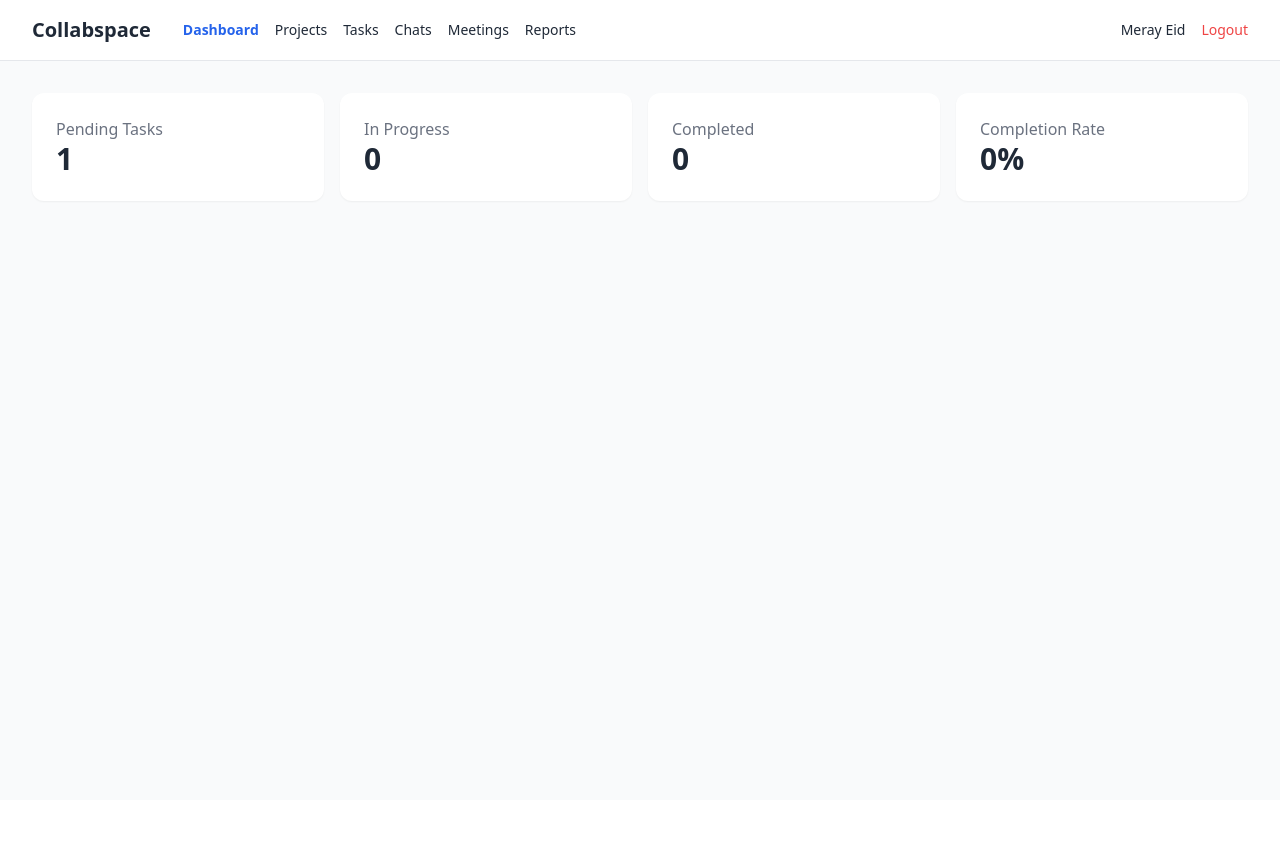
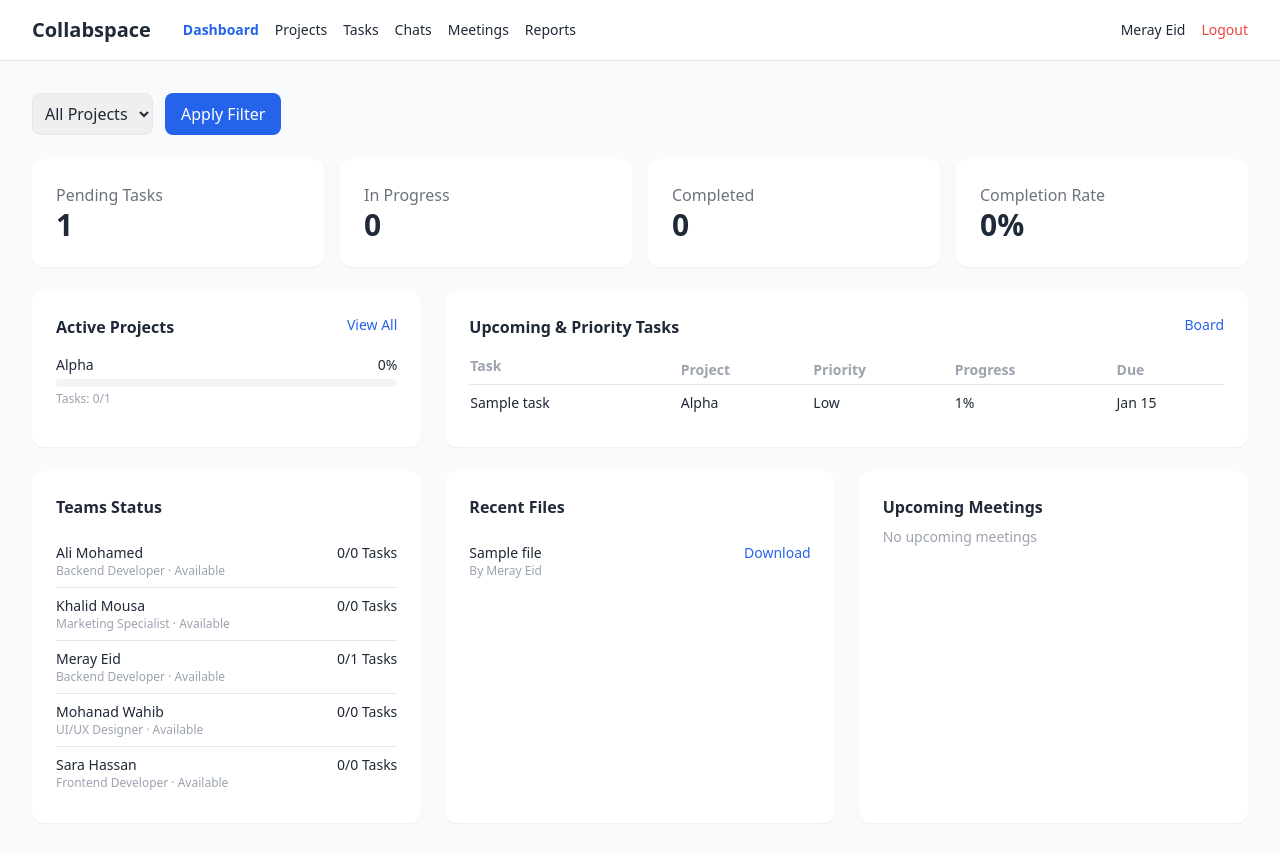
Before and after one commit to Meray-Eid77/collabspace-backend, a Laravel app: page /dashboard in a window 1280 px wide. Before the commit the page ends 202 px from the top, so only its background shows below. Run offline with Laravel 12, Linux system fonts and the light colour scheme; a user stored in the database is signed in; data comes from the database, SQL or seed files in the repository; tables that the repository leaves empty hold one stand-in row (values such as "Sample post"); parts of the project's set-up code (start-up, migrations or seed data) failed here and were passed over; some libraries are stand-ins or nearby versions.

Commit message:
feat: connect dashboard with projects, tasks, teams and files

```diff
--- a/app/Http/Controllers/DashboardController.php
+++ b/app/Http/Controllers/DashboardController.php
@@ -2,20 +2,52 @@
 
 namespace App\Http\Controllers;
 
+use App\Models\Project;
+use App\Models\ProjectFile;
 use App\Models\Task;
+use App\Models\User;
+use Illuminate\Http\Request;
 
 class DashboardController extends Controller
 {
-    public function index()
+    public function index(Request $request)
     {
-        $total = Task::count();
+        $projects = Project::orderBy('name')->get();
+
+        $tasks = Task::query()
+            ->when($request->project_id, fn ($q, $id) => $q->where('project_id', $id));
+
+        $total = (clone $tasks)->count();
+        $completed = (clone $tasks)->where('status', 'completed')->count();
+
         $stats = [
-            'pending' => Task::where('status', 'todo')->count(),
-            'in_progress' => Task::where('status', 'in_progress')->count(),
-            'completed' => Task::where('status', 'completed')->count(),
-            'rate' => $total ? round(Task::where('status', 'completed')->count() / $total * 100) : 0,
+            'pending' => (clone $tasks)->where('status', 'todo')->count(),
+            'in_progress' => (clone $tasks)->whereIn('status', ['in_progress', 'in_review'])->count(),
+            'completed' => $completed,
+            'rate' => $total ? round($completed / $total * 100) : 0,
         ];
 
-        return view('dashboard', compact('stats'));
+        $activeProjects = Project::withCount([
+            'tasks',
+            'tasks as completed_tasks_count' => fn ($q) => $q->where('status', 'completed'),
+        ])->where('status', 'active')->get();
+
+        $upcomingTasks = (clone $tasks)->with('project')
+            ->where('status', '!=', 'completed')
+            ->orderByRaw("FIELD(priority, 'high', 'medium', 'low')")
+            ->orderBy('due_date')
+            ->take(5)
+            ->get();
+
+        $teamStatus = User::withCount([
+            'tasks',
+            'tasks as done_tasks_count' => fn ($q) => $q->where('status', 'completed'),
+        ])->orderBy('name')->take(5)->get();
+
+        $recentFiles = ProjectFile::with('uploader')->latest()->take(3)->get();
+
+        return view('dashboard', compact(
+            'projects', 'stats', 'activeProjects', 'upcomingTasks', 'teamStatus', 'recentFiles'
+        ));
     }
 }
--- a/app/Models/User.php
+++ b/app/Models/User.php
@@ -38,6 +38,11 @@ class User extends Authenticatable
     public function teams(){
         return $this->belongsToMany(Team::class.'team_members')->withPivot('role')->withTimestamps();
     }
+    // Tasks assigned to the user
+    public function tasks()
+    {
+    return $this->belongsToMany(Task::class, 'task_assignees')->withTimestamps();
+    }
     //The files he uploaded
     public function files(){
         return $this->hasmany(ProjectFile::class,'uploaded_by');
--- a/resources/views/dashboard.blade.php
+++ b/resources/views/dashboard.blade.php
@@ -2,7 +2,17 @@
 @section('title', 'Dashboard')
 
 @section('content')
-<div class="grid grid-cols-4 gap-4">
+<form method="GET" class="flex gap-3 mb-6">
+    <select name="project_id" class="border rounded-lg p-2">
+        <option value="">All Projects</option>
+        @foreach ($projects as $p)
+            <option value="{{ $p->id }}" @selected(request('project_id') == $p->id)>{{ $p->name }}</option>
+        @endforeach
+    </select>
+    <button class="bg-blue-600 text-white rounded-lg px-4">Apply Filter</button>
+</form>
+
+<div class="grid grid-cols-4 gap-4 mb-6">
     <div class="bg-white p-6 rounded-xl shadow-sm">
         <p class="text-gray-500">Pending Tasks</p>
         <p class="text-3xl font-semibold">{{ $stats['pending'] }}</p>
@@ -20,4 +30,88 @@
         <p class="text-3xl font-semibold">{{ $stats['rate'] }}%</p>
     </div>
 </div>
+
+<div class="grid grid-cols-3 gap-6 mb-6">
+    <div class="bg-white p-6 rounded-xl shadow-sm">
+        <div class="flex justify-between mb-4">
+            <h3 class="font-semibold">Active Projects</h3>
+            <a href="/projects" class="text-blue-600 text-sm">View All</a>
+        </div>
+        @forelse ($activeProjects as $p)
+            @php $pct = $p->tasks_count ? round($p->completed_tasks_count / $p->tasks_count * 100) : 0; @endphp
+            <div class="mb-4">
+                <div class="flex justify-between text-sm">
+                    <a href="/projects/{{ $p->id }}">{{ $p->name }}</a>
+                    <span>{{ $pct }}%</span>
+                </div>
+                <div class="w-full bg-gray-100 rounded-full h-2 mt-1">
+                    <div class="bg-blue-600 h-2 rounded-full" style="width: {{ $pct }}%"></div>
+                </div>
+                <p class="text-xs text-gray-400 mt-1">Tasks: {{ $p->completed_tasks_count }}/{{ $p->tasks_count }}</p>
+            </div>
+        @empty
+            <p class="text-sm text-gray-400">No active projects</p>
+        @endforelse
+    </div>
+
+    <div class="bg-white p-6 rounded-xl shadow-sm col-span-2">
+        <div class="flex justify-between mb-4">
+            <h3 class="font-semibold">Upcoming & Priority Tasks</h3>
+            <a href="/tasks" class="text-blue-600 text-sm">Board</a>
+        </div>
+        <table class="w-full text-sm text-left">
+            <thead class="text-gray-400">
+                <tr><th class="pb-2">Task</th><th>Project</th><th>Priority</th><th>Progress</th><th>Due</th></tr>
+            </thead>
+            <tbody>
+            @forelse ($upcomingTasks as $t)
+                <tr class="border-t">
+                    <td class="py-2">{{ $t->title }}</td>
+                    <td>{{ $t->project->name }}</td>
+                    <td>{{ ucfirst($t->priority) }}</td>
+                    <td>{{ $t->progress }}%</td>
+                    <td>{{ $t->due_date?->format('M d') }}</td>
+                </tr>
+            @empty
+                <tr><td colspan="5" class="py-4 text-gray-400">No tasks</td></tr>
+            @endforelse
+            </tbody>
+        </table>
+    </div>
+</div>
+
+<div class="grid grid-cols-3 gap-6">
+    <div class="bg-white p-6 rounded-xl shadow-sm">
+        <h3 class="font-semibold mb-4">Teams Status</h3>
+        @foreach ($teamStatus as $u)
+            <div class="flex justify-between text-sm py-2 border-b last:border-0">
+                <div>
+                    <p>{{ $u->name }}</p>
+                    <p class="text-xs text-gray-400">{{ $u->job_title }} · {{ $u->availability }}</p>
+                </div>
+                <span>{{ $u->done_tasks_count }}/{{ $u->tasks_count }} Tasks</span>
+            </div>
+        @endforeach
+    </div>
+
+    <div class="bg-white p-6 rounded-xl shadow-sm">
+        <h3 class="font-semibold mb-4">Recent Files</h3>
+        @forelse ($recentFiles as $f)
+            <div class="flex justify-between text-sm py-2">
+                <div>
+                    <p>{{ $f->name }}</p>
+                    <p class="text-xs text-gray-400">By {{ $f->uploader->name }}</p>
+                </div>
+                <a href="/files/{{ $f->id }}/download" class="text-blue-600">Download</a>
+            </div>
+        @empty
+            <p class="text-sm text-gray-400">No files yet</p>
+        @endforelse
+    </div>
+
+   <div class="bg-white p-6 rounded-xl shadow-sm">
+    <h3 class="font-semibold mb-2">Upcoming Meetings</h3>
+    <p class="text-sm text-gray-400">No upcoming meetings</p>
+</div>
+</div>
 @endsection
--- a/resources/views/projects/show.blade.php
+++ b/resources/views/projects/show.blade.php
@@ -97,7 +97,7 @@
         </div>
     @endforeach
 </div>
-<p class="text-sm text-gray-500 mt-4">لإضافة أو نقل المهام: <a class="text-blue-600" href="/tasks?project_id={{ $project->id }}">افتحي لوحة المهام</a></p>
+<p class="text-sm text-gray-500 mt-4">To add or move tasks, <a class="text-blue-600" href="/tasks?project_id={{ $project->id }}">open the task board</a>.</p>
 @endif
 
 {{-- ============ TEAMS ============ --}}
```
